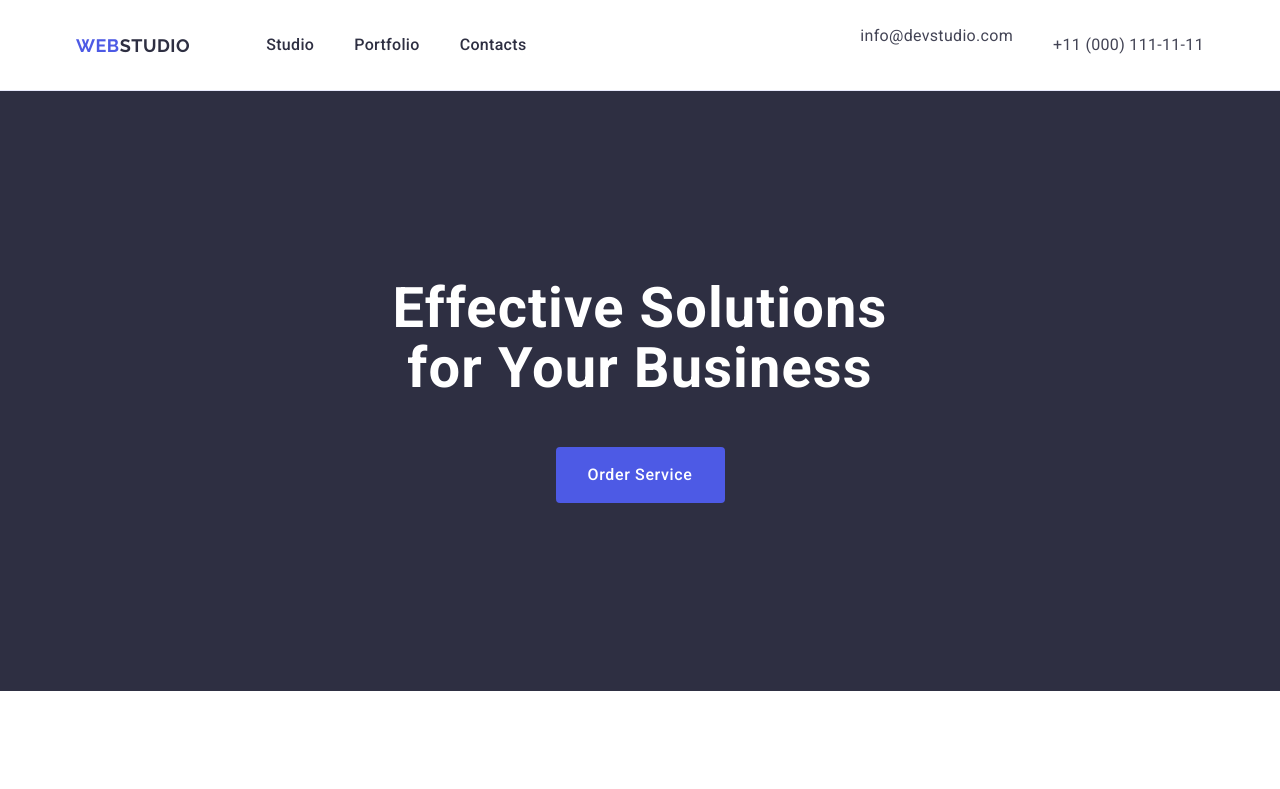
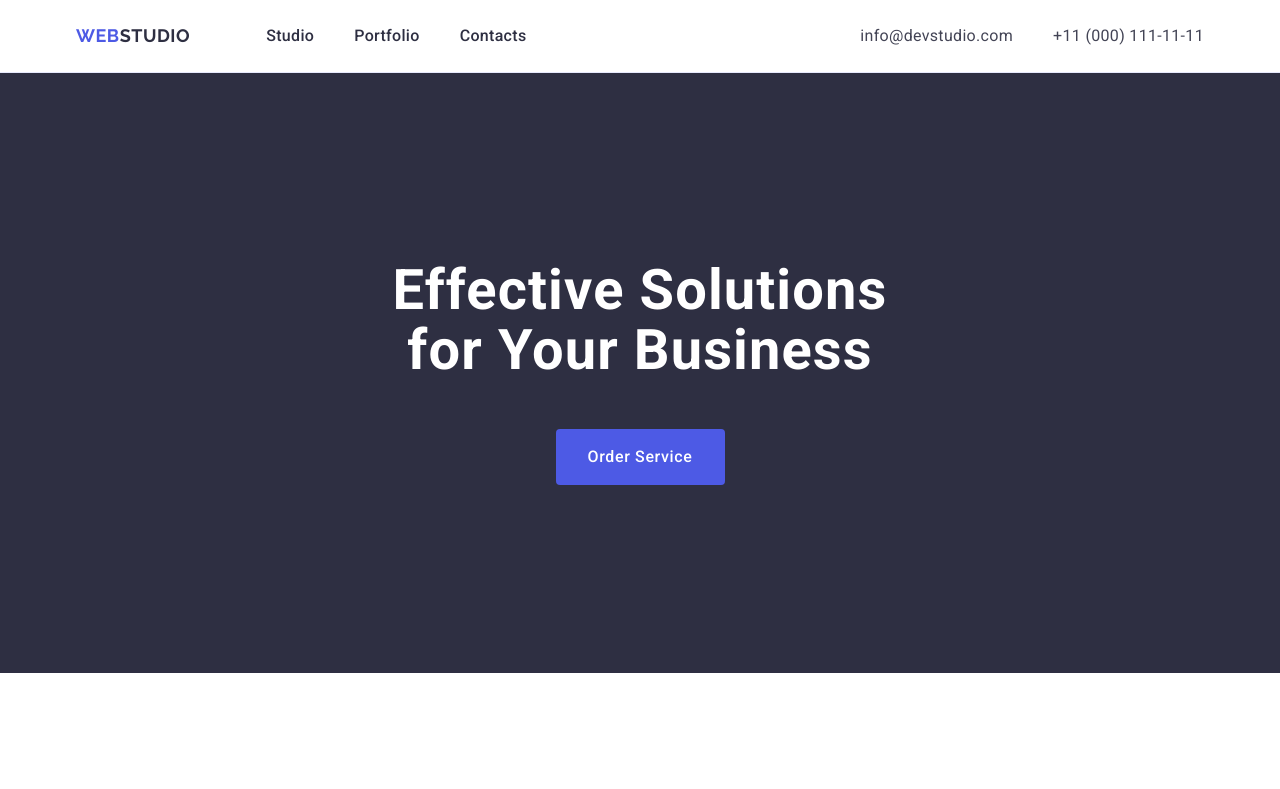
Before and after one commit to irenkabereza-del/goit-markup-hw-03, a plain HTML site: page index.html in a window 1280 px wide. Shown: the top 789 px of the page. Drawn offline with nearby package versions, Linux system fonts and the light colour scheme.

Commit message:
edit html

```diff
--- a/index.html
+++ b/index.html
@@ -28,7 +28,7 @@
        <address class="contacts">
             <ul class="contacts-list">
                 <li class="contacts-item">
-<a class="contacts-link" href="mailto:info@devstudio.com">info@devstudio.com</a><br/>
+<a class="contacts-link" href="mailto:info@devstudio.com">info@devstudio.com</a>
                 </li>
                  <li class="contacts-item">
 <a class="contacts-link" href="tel:+110001111111">+11 (000) 111-11-11</a>
```
